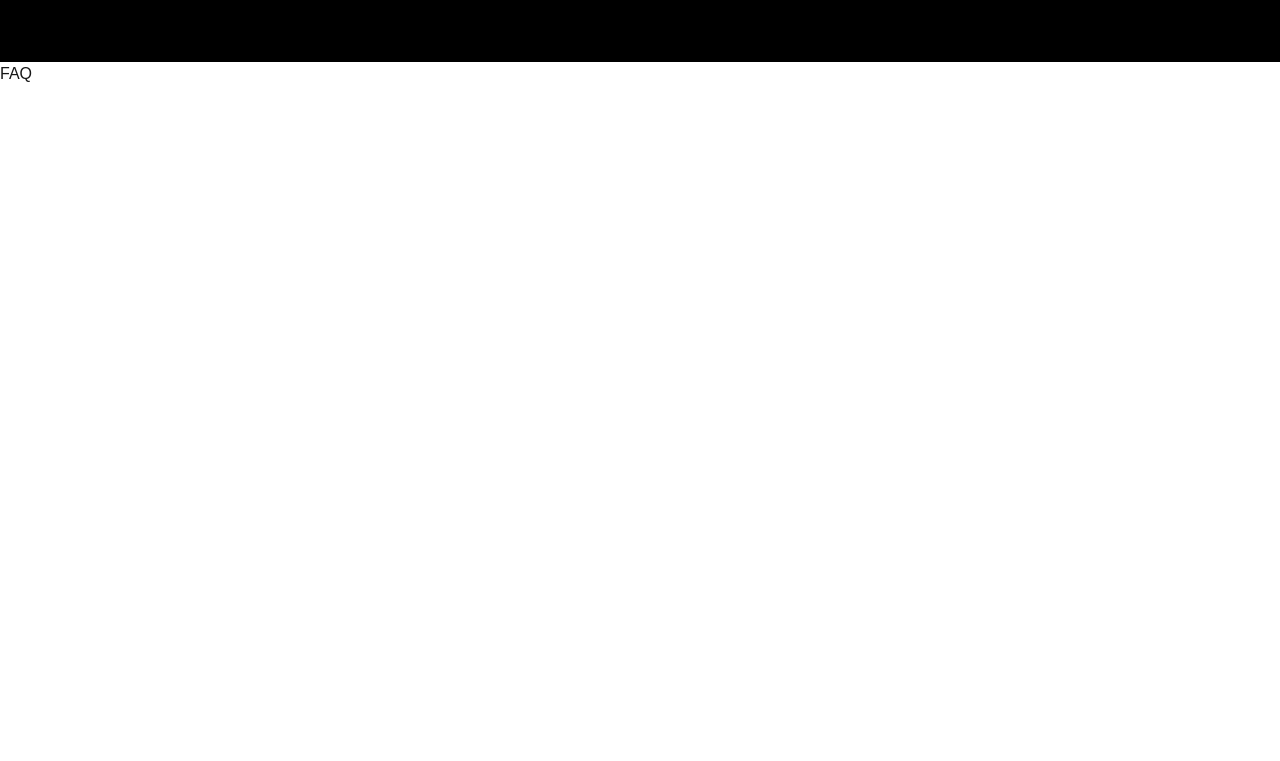
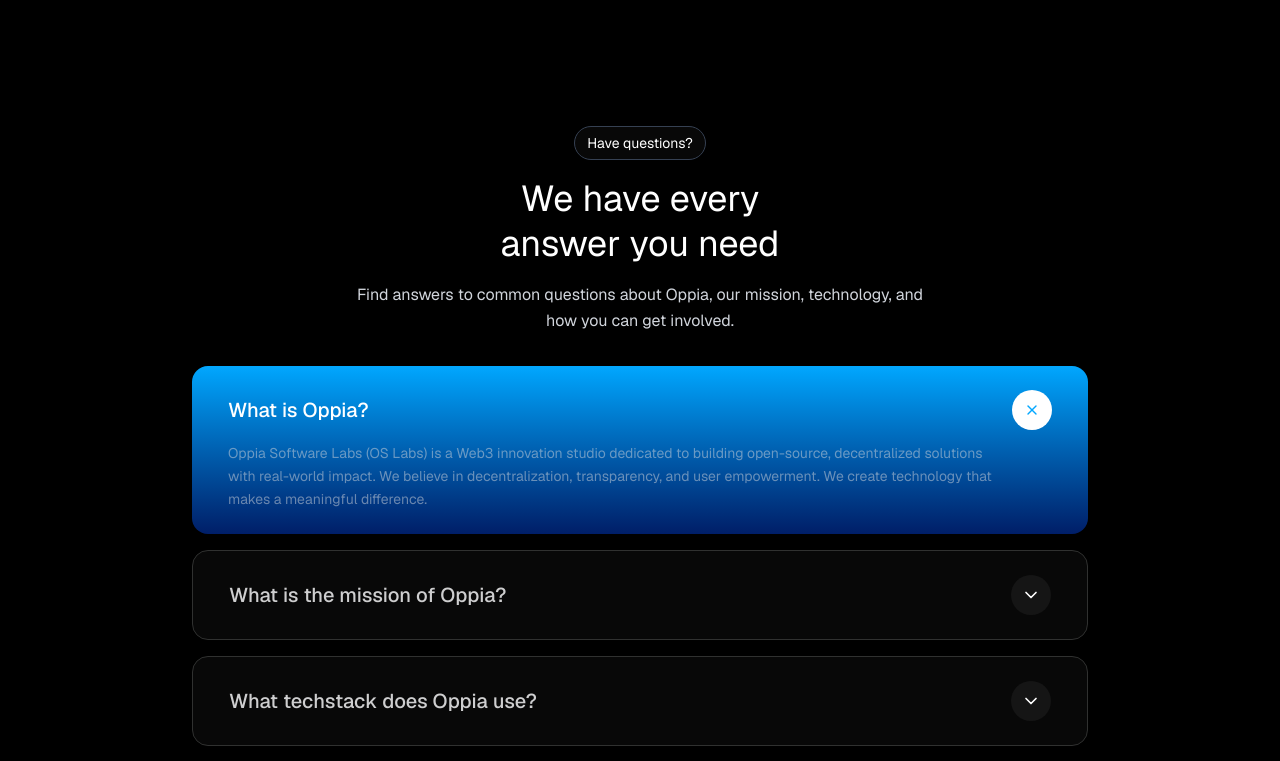
Before and after one commit to Oppia-Software-Labs/Oppia-Landing-Page, a Next.js app: page / in a window 1280 px wide. Shown: the part 982-1743 px from the top of the page. Before the commit the page ends 1068 px from the top, so only its background shows below. Built offline with nearby package versions, Linux system fonts and the light colour scheme.

Commit message:
feat: implement FAQ component and add animations with motion

```diff
--- a/package.json
+++ b/package.json
@@ -10,6 +10,8 @@
   },
   "dependencies": {
     "clsx": "^2.1.1",
+    "lucide-react": "^0.562.0",
+    "motion": "^12.26.2",
     "next": "16.1.2",
     "react": "19.2.3",
     "react-dom": "19.2.3",
--- a/src/app/globals.css
+++ b/src/app/globals.css
@@ -27,7 +27,7 @@
 body {
   background: var(--background);
   color: var(--foreground);
-  font-family: Arial, Helvetica, sans-serif;
+  font-family: var(--font-geist-sans), sans-serif;
 }
 
 /* Animaciones para el menú */
--- a/src/i18n/en.json
+++ b/src/i18n/en.json
@@ -47,23 +47,30 @@
   },
   "faq": {
     "badge": "Have questions?",
-    "title": "We have every answer you need",
+    "titleLine1": "We have every",
+    "titleLine2": "answer you need",
     "description": "Find answers to common questions about Oppia, our mission, technology, and how you can get involved.",
-    "questions": {
-      "question1": "What is Oppia?",
-      "answer1": "Oppia Software Labs (OS Labs) is a Web3 innovation studio dedicated to building open-source, decentralized solutions with real-world impact. We believe in decentralization, transparency, and user empowerment. We create technology that makes a meaningful difference.",
-
-      "question2": "What is the mission of Oppia?",
-      "answer2": "To harness the potential of blockchain and Web3 technologies to design scalable, impactful solutions that improve how people interact with everyday systems; starting with social good, and expanding into DeFi and beyond.",
-
-      "question3": "What techstack does Oppia use?",
-      "answer3": "We have experimented with multiple techstacks across our projects, from Ethereum to Stellar and beyond. We are currently focused on building on Stellar, but we are always experimenting with new technologies and platforms.",
-
-      "question4": "What is Oppia most proud of?",
-      "answer4": "Our commitment to building open-source, decentralized solutions with real-world impact. We are proud to be a part of the Web3 community and to be building technology that makes a meaningful difference.",
-
-      "question5": "Can I contribute to Oppia?",
-      "answer5": "Yes, we are always looking for new contributors to help us build in our open-source projects. Reach out to us if you are interested in contributing with Oppia or checkout our projects on platforms like Drips or GrantFox."
-    }
+    "faqsData": [
+      {
+        "question": "What is Oppia?",
+        "answer": "Oppia Software Labs (OS Labs) is a Web3 innovation studio dedicated to building open-source, decentralized solutions with real-world impact. We believe in decentralization, transparency, and user empowerment. We create technology that makes a meaningful difference."
+      },
+      {
+        "question": "What is the mission of Oppia?",
+        "answer": "To harness the potential of blockchain and Web3 technologies to design scalable, impactful solutions that improve how people interact with everyday systems; starting with social good, and expanding into DeFi and beyond."
+      },
+      {
+        "question": "What techstack does Oppia use?",
+        "answer": "We have experimented with multiple techstacks across our projects, from Ethereum to Stellar and beyond. We are currently focused on building on Stellar, but we are always experimenting with new technologies and platforms."
+      },
+      {
+        "question": "What is Oppia most proud of?",
+        "answer": "Our commitment to building open-source, decentralized solutions with real-world impact. We are proud to be a part of the Web3 community and to be building technology that makes a meaningful difference."
+      },
+      {
+        "question": "Can I contribute to Oppia?",
+        "answer": "Yes, we are always looking for new contributors to help us build in our open-source projects. Reach out to us if you are interested in contributing with Oppia or checkout our projects on platforms like Drips or GrantFox."
+      }
+    ]
   }
 }
--- a/src/i18n/es.json
+++ b/src/i18n/es.json
@@ -47,23 +47,30 @@
   },
   "faq": {
     "badge": "¿Tienes preguntas?",
-    "title": "Tenemos todas las respuestas que necesitas",
+    "titleLine1": "Tenemos todas las",
+    "titleLine2": "respuestas que necesitas",
     "description": "Encuentra respuestas a preguntas comunes sobre Oppia, nuestra misión, tecnología y cómo puedes involucrarte.",
-    "questions": {
-      "question1": "¿Qué es Oppia?",
-      "answer1": "Oppia Software Labs (OS Labs) es un estudio de innovación Web3 dedicado a construir soluciones descentralizadas y de código abierto con impacto en el mundo real. Creemos en la descentralización, la transparencia y el empoderamiento del usuario. Creamos tecnología que marca una diferencia significativa.",
-
-      "question2": "¿Cuál es la misión de Oppia?",
-      "answer2": "Aprovechar el potencial de las tecnologías blockchain y Web3 para diseñar soluciones escalables e impactantes que mejoren la forma en que las personas interactúan con los sistemas cotidianos; comenzando con el bien social y expandiéndose a DeFi y más allá.",
-
-      "question3": "¿Qué tecnologías usa Oppia?",
-      "answer3": "Hemos experimentado con múltiples tecnologías en nuestros proyectos, desde Ethereum hasta Stellar y más allá. Actualmente nos enfocamos en construir en Stellar, pero siempre estamos experimentando con nuevas tecnologías y plataformas.",
-
-      "question4": "¿De qué está más orgulloso Oppia?",
-      "answer4": "Nuestro compromiso de construir soluciones descentralizadas y de código abierto con impacto en el mundo real. Estamos orgullosos de ser parte de la comunidad Web3 y de construir tecnología que marca una diferencia significativa.",
-
-      "question5": "¿Puedo contribuir a Oppia?",
-      "answer5": "Sí, siempre estamos buscando nuevos colaboradores para ayudarnos a construir en nuestros proyectos de código abierto. Contáctanos si estás interesado en contribuir con Oppia o revisa nuestros proyectos en plataformas como Drips o GrantFox."
-    }
+    "faqsData": [
+      {
+        "question": "¿Qué es Oppia?",
+        "answer": "Oppia Software Labs (OS Labs) es un estudio de innovación Web3 dedicado a construir soluciones descentralizadas y de código abierto con impacto en el mundo real. Creemos en la descentralización, la transparencia y el empoderamiento del usuario. Creamos tecnología que marca una diferencia significativa."
+      },
+      {
+        "question": "¿Cuál es la misión de Oppia?",
+        "answer": "Aprovechar el potencial de las tecnologías blockchain y Web3 para diseñar soluciones escalables e impactantes que mejoren la forma en que las personas interactúan con los sistemas cotidianos; comenzando con el bien social y expandiéndose a DeFi y más allá."
+      },
+      {
+        "question": "¿Qué tecnologías usa Oppia?",
+        "answer": "Hemos experimentado con múltiples tecnologías en nuestros proyectos, desde Ethereum hasta Stellar y más allá. Actualmente nos enfocamos en construir en Stellar, pero siempre estamos experimentando con nuevas tecnologías y plataformas."
+      },
+      {
+        "question": "¿De qué está más orgulloso Oppia?",
+        "answer": "Nuestro compromiso de construir soluciones descentralizadas y de código abierto con impacto en el mundo real. Estamos orgullosos de ser parte de la comunidad Web3 y de construir tecnología que marca una diferencia significativa."
+      },
+      {
+        "question": "¿Puedo contribuir a Oppia?",
+        "answer": "Sí, siempre estamos buscando nuevos colaboradores para ayudarnos a construir en nuestros proyectos de código abierto. Contáctanos si estás interesado en contribuir con Oppia o revisa nuestros proyectos en plataformas como Drips o GrantFox."
+      }
+    ]
   }
 }
--- a/src/modules/faq/FAQ.tsx
+++ b/src/modules/faq/FAQ.tsx
@@ -1,7 +1,162 @@
-import React from 'react'
+'use client';
+
+import { useAppStore } from '@/store/store';
+import { useTranslations } from '@/i18n/i18n';
+import { X } from 'lucide-react';
+import { ChevronDown } from 'lucide-react';
+import { motion, AnimatePresence } from 'motion/react';
+
+interface FAQItem {
+  question: string;
+  answer: string;
+}
 
 export function FAQ() {
+  const locale = useAppStore((state) => state.locale);
+  const faqOpenIndex = useAppStore((state) => state.faqOpenIndex);
+  const setFaqOpenIndex = useAppStore((state) => state.setFaqOpenIndex);
+  const { t } = useTranslations(locale);
+
+  const faqsData = (t('faq.faqsData') as unknown) as FAQItem[];
+
   return (
-    <div>FAQ</div>
-  )
+    <section className="bg-black py-16 px-4 sm:px-6 lg:px-8">
+      <div className="mx-auto max-w-4xl">
+        <div className="mb-8 text-center">
+          <div className="mb-4 inline-block rounded-full border border-gray-700 bg-[#080808] px-3 py-1.5 text-sm font-normal text-white">
+            {t('faq.badge')}
+          </div>
+          <h2 className="mb-4 text-2xl font-normal leading-tight text-white sm:text-3xl md:text-4xl">
+            <span>{t('faq.titleLine1')}</span>
+            <br />
+            <span>{t('faq.titleLine2')}</span>
+          </h2>
+          <p className="mx-auto max-w-xl text-sm font-normal leading-relaxed text-gray-300 sm:text-base">
+            {t('faq.description')}
+          </p>
+        </div>
+
+        <div className="space-y-4">
+          {faqsData.map((faq, index) => (
+            <motion.div
+              key={index}
+              initial={false}
+              animate={{
+                borderColor: faqOpenIndex === index ? 'transparent' : '#303130',
+              }}
+              transition={{
+                duration: 0.4,
+                ease: [0.4, 0, 0.2, 1],
+              }}
+              className={`relative overflow-hidden rounded-2xl transition-[background,border-color] duration-500 ease-[cubic-bezier(0.4,0,0.2,1)] ${
+                faqOpenIndex === index
+                  ? 'border-transparent bg-gradient-to-b from-[#03A7FF] to-[#001E68]'
+                  : 'border bg-[#080808] hover:border-[#303130]'
+              }`}
+            >
+              <button
+                onClick={() => setFaqOpenIndex(faqOpenIndex === index ? null : index)}
+                className={`flex w-full items-start justify-between text-left ${
+                  faqOpenIndex === index ? 'p-4 pb-2 sm:p-6 sm:pb-3' : 'p-4 sm:p-6'
+                }`}
+                aria-expanded={faqOpenIndex === index}
+                aria-label={faqOpenIndex === index ? 'Close answer' : 'Open answer'}
+              >
+                <div className="flex items-center justify-between w-full">
+                    <motion.h2
+                      animate={{
+                        color: faqOpenIndex === index ? '#ffffff' : '#cececf',
+                      }}
+                      transition={{
+                        duration: 0.3,
+                        ease: [0.4, 0, 0.2, 1],
+                      }}
+                      className="ml-3 text-md font-medium leading-relaxed sm:text-xl"
+                    >
+                    {faq.question}
+                    </motion.h2>
+                    <div className="flex-shrink-0 mr-3">
+                      <motion.div
+                        initial={false}
+                        animate={{
+                          backgroundColor: faqOpenIndex === index ? '#ffffff' : '#151515',
+                        }}
+                        whileHover={{
+                          backgroundColor: faqOpenIndex === index ? 'rgba(255, 255, 255, 0.8)' : 'rgba(21, 21, 21, 0.8)',
+                        }}
+                        transition={{
+                          duration: 0.3,
+                          ease: [0.4, 0, 0.2, 1],
+                        }}
+                        className="flex h-10 w-10 items-center justify-center rounded-full"
+                      >
+                        <AnimatePresence mode="wait">
+                          {faqOpenIndex === index ? (
+                            <motion.div
+                              key="close"
+                              initial={{ opacity: 0 }}
+                              animate={{ opacity: 1 }}
+                              exit={{ opacity: 0 }}
+                              transition={{
+                                duration: 0.2,
+                                ease: [0.4, 0, 0.2, 1],
+                              }}
+                            >
+                              <X className="h-4 w-4 text-[#03A7FF]" />
+                            </motion.div>
+                          ) : (
+                            <motion.div
+                              key="open"
+                              initial={{ opacity: 0 }}
+                              animate={{ opacity: 1 }}
+                              exit={{ opacity: 0 }}
+                              transition={{
+                                duration: 0.2,
+                                ease: [0.4, 0, 0.2, 1],
+                              }}
+                            >
+                              <ChevronDown className="h-5 w-5 text-white" />
+                            </motion.div>
+                          )}
+                        </AnimatePresence>
+                      </motion.div>
+                    </div>
+                </div>
+              </button>
+              <AnimatePresence initial={false}>
+                {faqOpenIndex === index && (
+                  <motion.div
+                    initial={{ height: 0, opacity: 0 }}
+                    animate={{ height: 'auto', opacity: 1 }}
+                    exit={{ height: 0, opacity: 0 }}
+                    transition={{
+                      duration: 0.4,
+                      ease: [0.4, 0, 0.2, 1],
+                    }}
+                    className="overflow-hidden"
+                  >
+                    <div className="pl-4 mr-18 ml-3 pb-4 pt-0 sm:px-6 sm:pb-6 sm:pt-0">
+                      <motion.p
+                        initial={{ opacity: 0, y: -10 }}
+                        animate={{ opacity: 1, y: 0 }}
+                        exit={{ opacity: 0, y: -10 }}
+                        transition={{
+                          duration: 0.3,
+                          delay: 0.1,
+                          ease: [0.4, 0, 0.2, 1],
+                        }}
+                        className="text-sm leading-relaxed text-gray-300/50 sm:text-sm"
+                      >
+                        {faq.answer}
+                      </motion.p>
+                    </div>
+                  </motion.div>
+                )}
+              </AnimatePresence>
+            </motion.div>
+          ))}
+        </div>
+      </div>
+    </section>
+  );
 }
--- a/src/store/store.ts
+++ b/src/store/store.ts
@@ -7,6 +7,8 @@ interface AppState {
   isMenuOpen: boolean;
   toggleMenu: () => void;
   closeMenu: () => void;
+  faqOpenIndex: number | null;
+  setFaqOpenIndex: (index: number | null) => void;
 }
 
 export const useAppStore = create<AppState>((set) => ({
@@ -20,6 +22,8 @@ export const useAppStore = create<AppState>((set) => ({
   isMenuOpen: false,
   toggleMenu: () => set((state) => ({ isMenuOpen: !state.isMenuOpen })),
   closeMenu: () => set({ isMenuOpen: false }),
+  faqOpenIndex: 0,
+  setFaqOpenIndex: (index: number | null) => set({ faqOpenIndex: index }),
 }));
 
 if (typeof window !== 'undefined') {
```
Also changed, not shown: 1 other file (tests, documents, lock files or other folders).
